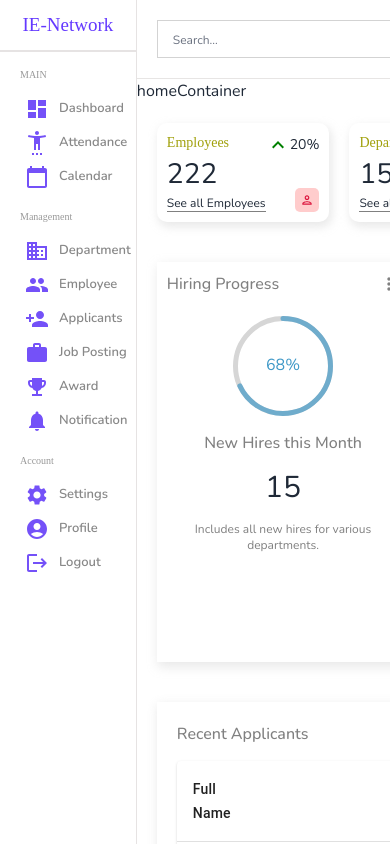
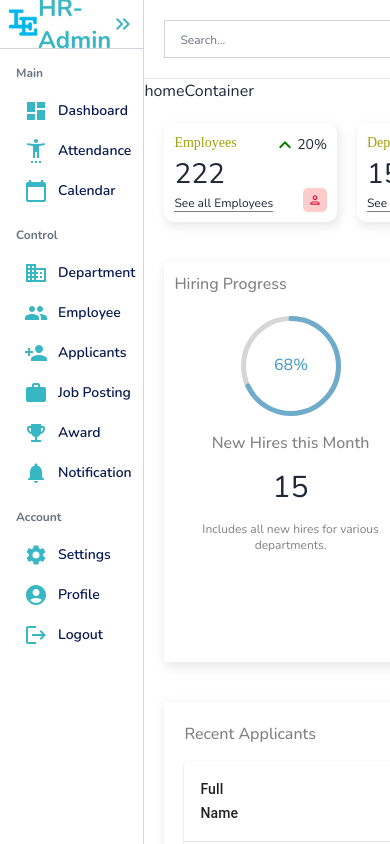
Before and after one commit to Abdulazizgr/SmartRecruit, a React (Vite) app: page /dashboard_2 in a window 390 px wide. Shown: the top 844 px of the page. Built offline with nearby package versions, Linux system fonts and the light colour scheme.

Commit message:
Modified the Sidebar to be more Responsive using toggle

```diff
--- a/src/components/Experimental/Sidebar.jsx
+++ b/src/components/Experimental/Sidebar.jsx
@@ -1,87 +1,99 @@
-import React from 'react';
-
-
-import DashboardIcon from '@mui/icons-material/Dashboard';
-import SettingsAccessibilityIcon from '@mui/icons-material/SettingsAccessibility';
-import DepartmentIcon from '@mui/icons-material/Business';
-import EmployeeIcon from '@mui/icons-material/People';
-import ApplicantsIcon from '@mui/icons-material/PersonAdd';
-import JobPostingIcon from '@mui/icons-material/Work';
-import NotificationIcon from '@mui/icons-material/Notifications';
-import SettingsIcon from '@mui/icons-material/Settings';
-import ProfileIcon from '@mui/icons-material/AccountCircle';
-import LogoutIcon from '@mui/icons-material/Logout';
-import CalendarTodayIcon from '@mui/icons-material/CalendarToday';
-import { EmojiEvents } from '@mui/icons-material';
+import React, { useState } from 'react';
+import {
+  Dashboard as DashboardIcon,
+  SettingsAccessibility as SettingsAccessibilityIcon,
+  Business as DepartmentIcon,
+  People as EmployeeIcon,
+  PersonAdd as ApplicantsIcon,
+  Work as JobPostingIcon,
+  Notifications as NotificationIcon,
+  Settings as SettingsIcon,
+  AccountCircle as ProfileIcon,
+  Logout as LogoutIcon,
+  CalendarToday as CalendarTodayIcon,
+  EmojiEvents,
+  KeyboardDoubleArrowRight as MenuIcon,
+} from '@mui/icons-material';
 
 const Sidebar = () => {
+  const [isOpen, setIsOpen] = useState(true);
+
+  const toggleSidebar = () => {
+    setIsOpen(!isOpen);
+  };
+
   return (
-    <div className=" flex-1 min-h-screen bg-[white] border-r-[0.5px] border-r-[rgba(230,227,227)] border-solid">
+    <div className={` min-h-screen bg-white border-r border-gray-300 transition-all duration-300 ${isOpen ? 'flex-1 w-64' : 'w-25'}`}>
       {/* TOP */}
-      <div className=" h-[50px] flex items-center justify-center">
-        <span className="text-[19px] font-[bold] text-[#6439ff]">IE-Network</span>
+      <div className="h-12 flex items-center justify-between p-2">
+      <img
+              src="../../../public/assets/IElogo.png"
+              alt='profile-picture'
+              className='w-[30px] h-[30px] bg-transparent rounded-sm'
+            />
+        {isOpen && <span className="text-2xl font-bold text-accent">HR-Admin</span>}
+        <MenuIcon
+          onClick={toggleSidebar}
+          className={`cursor-pointer text-accent transition-transform duration-300 ${isOpen ? '' : 'rotate-180'}`}
+        />
       </div>
-      <hr className='h-0 border-[0.5px] border-solid border-[rgba(230,227,227)]'/>
+      <hr className='border-gray-300' />
       {/* CENTER */}
-      <div className="pl-5">
-        <ul className='m-0 p-0'>
-          <p className='text-[10px] font-[bold] text-[#999] mt-[15px] mb-2.5'>MAIN</p>
-          <li className='flex items-center cursor-pointer p-[5px] hover:bg-[#ece8ff]'>
-            <DashboardIcon className='text-lg text-[#7451f8]'/>
-            <span className='text-[13px] font-semibold text-[#888] ml-2.5'>Dashboard</span>
+      <div className={` overflow-y-auto h-[calc(100vh-50px)] ${isOpen ? 'pl-4' : 'pl-2'}`}>
+        <ul className='m-0 p-0 '>
+          <p className={`text-xs font-bold text-gray-500 ${isOpen ? 'mt-4 mb-2.5' : 'mt-4 mb-1'}`}>Main</p>
+          <li className='flex items-center cursor-pointer p-2 hover:bg-purple-100 '>
+            <DashboardIcon className='text-lg text-accent' />
+            {isOpen && <span className='text-sm font-semibold text-primary ml-2.5'>Dashboard</span>}
           </li>
-          <li className='flex items-center cursor-pointer p-[5px] hover:bg-[#ece8ff]'>
-            <SettingsAccessibilityIcon className='text-lg text-[#7451f8]' />
-            <span className='text-[13px] font-semibold text-[#888] ml-2.5'>Attendance</span>
+          <li className='flex items-center cursor-pointer p-2 hover:bg-purple-100'>
+            <SettingsAccessibilityIcon className='text-lg text-accent' />
+            {isOpen &&  <span className='text-sm font-semibold text-primary ml-2.5'>Attendance</span>}
           </li>
-          <li className='flex items-center cursor-pointer p-[5px] hover:bg-[#ece8ff]'>
-            <CalendarTodayIcon className='text-lg text-[#7451f8]'/>
-            <span className='text-[13px] font-semibold text-[#888] ml-2.5'>Calendar</span>
+          <li className='flex items-center cursor-pointer p-2 hover:bg-purple-100'>
+            <CalendarTodayIcon className='text-lg text-accent' />
+            {isOpen &&   <span className='text-sm font-semibold text-primary ml-2.5'>Calendar</span>}
           </li>
-
-          <p className='text-[10px] font-[bold] text-[#999] mt-[15px] mb-2.5'>Management</p>
-          <li className='flex items-center cursor-pointer p-[5px] hover:bg-[#ece8ff]'>
-            <DepartmentIcon className='text-lg text-[#7451f8]' />
-            <span className='text-[13px] font-semibold text-[#888] ml-2.5'>Department</span>
+          <p className={`text-xs font-bold text-gray-500 ${isOpen ? 'mt-4 mb-2.5' : 'mt-4 mb-1'} `} >Control</p>
+          <li className='flex items-center cursor-pointer p-2 hover:bg-purple-100'>
+            <DepartmentIcon className='text-lg text-accent' />
+            {isOpen &&    <span className='text-sm font-semibold text-primary ml-2.5'>Department</span>}
           </li>
-          <li className='flex items-center cursor-pointer p-[5px] hover:bg-[#ece8ff]'>
-            <EmployeeIcon className='text-lg text-[#7451f8]'/>
-            <span className='text-[13px] font-semibold text-[#888] ml-2.5'>Employee</span>
+          <li className='flex items-center cursor-pointer p-2 hover:bg-purple-100'>
+            <EmployeeIcon className='text-lg text-accent' />
+            {isOpen &&   <span className='text-sm font-semibold text-primary ml-2.5'>Employee</span> }
           </li>
-          <li className='flex items-center cursor-pointer p-[5px] hover:bg-[#ece8ff]'>
-            <ApplicantsIcon className='text-lg text-[#7451f8]'/>
-            <span className='text-[13px] font-semibold text-[#888] ml-2.5'>Applicants</span>
+          <li className='flex items-center cursor-pointer p-2 hover:bg-purple-100'>
+            <ApplicantsIcon className='text-lg text-accent' />
+            {isOpen &&    <span className='text-sm font-semibold text-primary ml-2.5'>Applicants</span>}
           </li>
-          <li className='flex items-center cursor-pointer p-[5px] hover:bg-[#ece8ff]'>
-            <JobPostingIcon className='text-lg text-[#7451f8]'/>
-            <span className='text-[13px] font-semibold text-[#888] ml-2.5'>Job Posting</span>
+          <li className='flex items-center cursor-pointer p-2 hover:bg-purple-100'>
+            <JobPostingIcon className='text-lg text-accent' />
+            {isOpen &&  <span className='text-sm font-semibold text-primary ml-2.5'>Job Posting</span>}
           </li>
-          <li className='flex items-center cursor-pointer p-[5px] hover:bg-[#ece8ff]'>
-            <EmojiEvents className='text-lg text-[#7451f8]'/>
-            <span className='text-[13px] font-semibold text-[#888] ml-2.5'>Award</span>
+          <li className='flex items-center cursor-pointer p-2 hover:bg-purple-100'>
+            <EmojiEvents className='text-lg text-accent' />
+            {isOpen &&  <span className='text-sm font-semibold text-primary ml-2.5'>Award</span>}
           </li>
-          <li className='flex items-center cursor-pointer p-[5px] hover:bg-[#ece8ff]'>
-            <NotificationIcon className='text-lg text-[#7451f8]'/>
-            <span className='text-[13px] font-semibold text-[#888] ml-2.5'>Notification</span>
+          <li className='flex items-center cursor-pointer p-2 hover:bg-purple-100'>
+            <NotificationIcon className='text-lg text-accent' />
+            {isOpen &&  <span className='text-sm font-semibold text-primary ml-2.5'>Notification</span>}
           </li>
-
-          <p className='text-[10px] font-[bold] text-[#999] mt-[15px] mb-2.5'>Account</p>
-          <li className='flex items-center cursor-pointer p-[5px] hover:bg-[#ece8ff]'>
-            <SettingsIcon className='text-lg text-[#7451f8]'/>
-            <span className='text-[13px] font-semibold text-[#888] ml-2.5'>Settings</span>
+          <p className={`text-xs font-bold text-gray-500 ${isOpen ? 'mt-4 mb-2.5' : 'mt-4 mb-1'}`}>Account</p>
+          <li className='flex items-center cursor-pointer p-2 hover:bg-purple-100'>
+            <SettingsIcon className='text-lg text-accent' />
+            {isOpen &&    <span className='text-sm font-semibold text-primary ml-2.5'>Settings</span>}
           </li>
-          <li className='flex items-center cursor-pointer p-[5px] hover:bg-[#ece8ff]'>
-            <ProfileIcon className='text-lg text-[#7451f8]'/>
-            <span className='text-[13px] font-semibold text-[#888] ml-2.5'>Profile</span>
+          <li className='flex items-center cursor-pointer p-2 hover:bg-purple-100'>
+            <ProfileIcon className='text-lg text-accent' />
+            {isOpen &&     <span className='text-sm font-semibold text-primary ml-2.5'>Profile</span>}
           </li>
-          <li className='flex items-center cursor-pointer p-[5px] hover:bg-[#ece8ff]'>
-            <LogoutIcon className='text-lg text-[#7451f8]'/>
-            <span className='text-[13px] font-semibold text-[#888] ml-2.5'>Logout</span>
+          <li className='flex items-center cursor-pointer p-2 hover:bg-purple-100'>
+            <LogoutIcon className='text-lg text-accent' />
+            {isOpen &&  <span className='text-sm font-semibold text-primary ml-2.5'>Logout</span>}
           </li>
         </ul>
       </div>
-      {/* BOTTOm */}
-
     </div>
   );
 };
```
